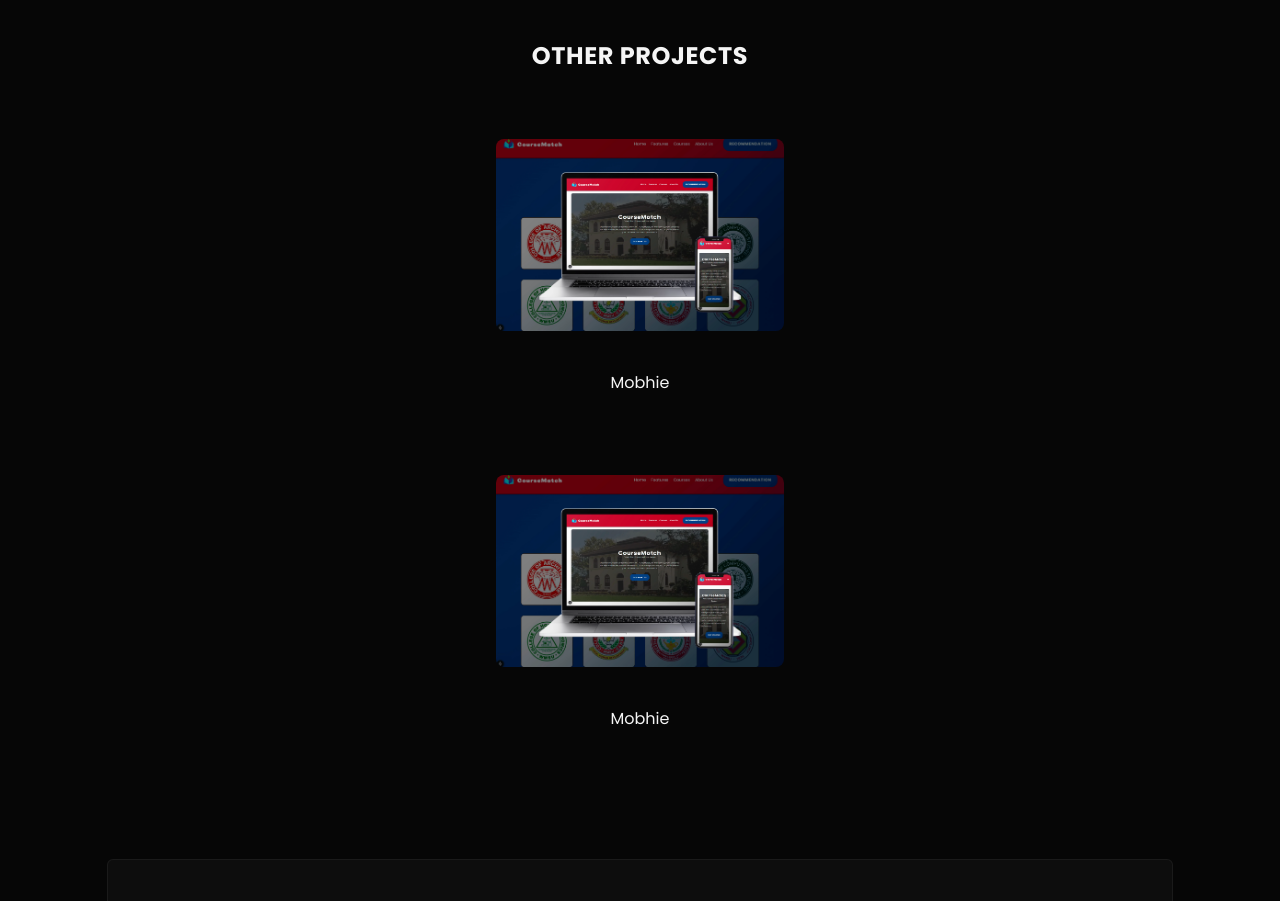
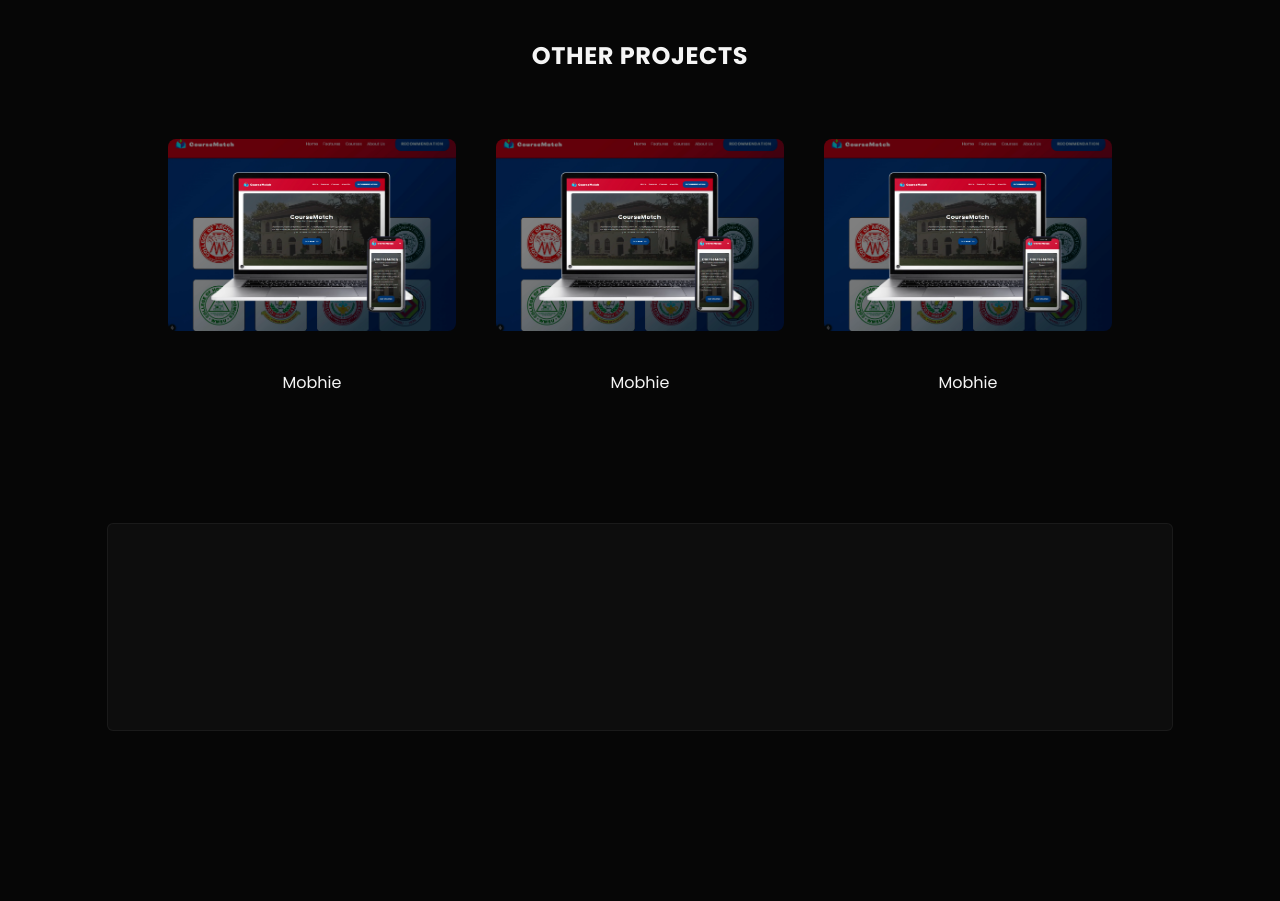
Before and after one commit to wilhelmusolejr/portfolivio-v2, a React (Vite) app: page /projects in a window 1280 px wide. Shown: the part 1300-2201 px from the top of the page. After the commit the page ends 2087 px from the top, so only its background shows below. Built offline with nearby package versions, Linux system fonts and the light colour scheme.

Commit message:
tablet sise responsiveness

```diff
--- a/src/pages/Projects.jsx
+++ b/src/pages/Projects.jsx
@@ -34,7 +34,10 @@
           other Projects
         </h2>
 
-        <div className="flex flex-col justify-center gap-20">
+        <div className="flex flex-wrap items-center justify-center gap-20 md:gap-10">
+          {/* card */}
+          <OtherProjectCard />
+
           {/* card */}
           <OtherProjectCard />
 
```
